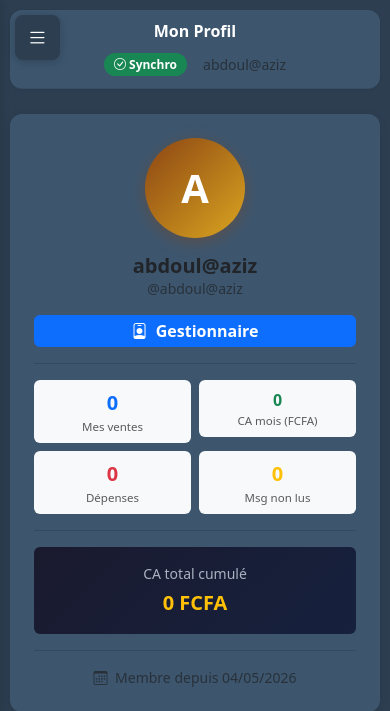
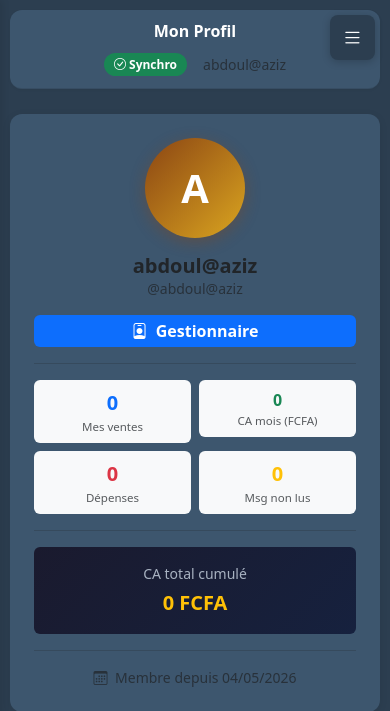
Before and after one commit to abdoulaziz96/gestion_commerce, a Django app: page /profil/ in a window 390 px wide. Shown: the top 711 px of the page. Run offline with Django 5.2, Linux system fonts and the light colour scheme; a user stored in the database is signed in; data comes from the database, SQL or seed files in the repository; data that the repository does not hold is empty.

Commit message:
responsive

```diff
--- a/templates/base.html
+++ b/templates/base.html
@@ -108,7 +108,7 @@
             display: none;
             position: fixed;
             top: 15px;
-            left: 15px;
+            right: 15px;
             z-index: 1040;
             background: var(--sidebar-bg1);
             border: none;
```
